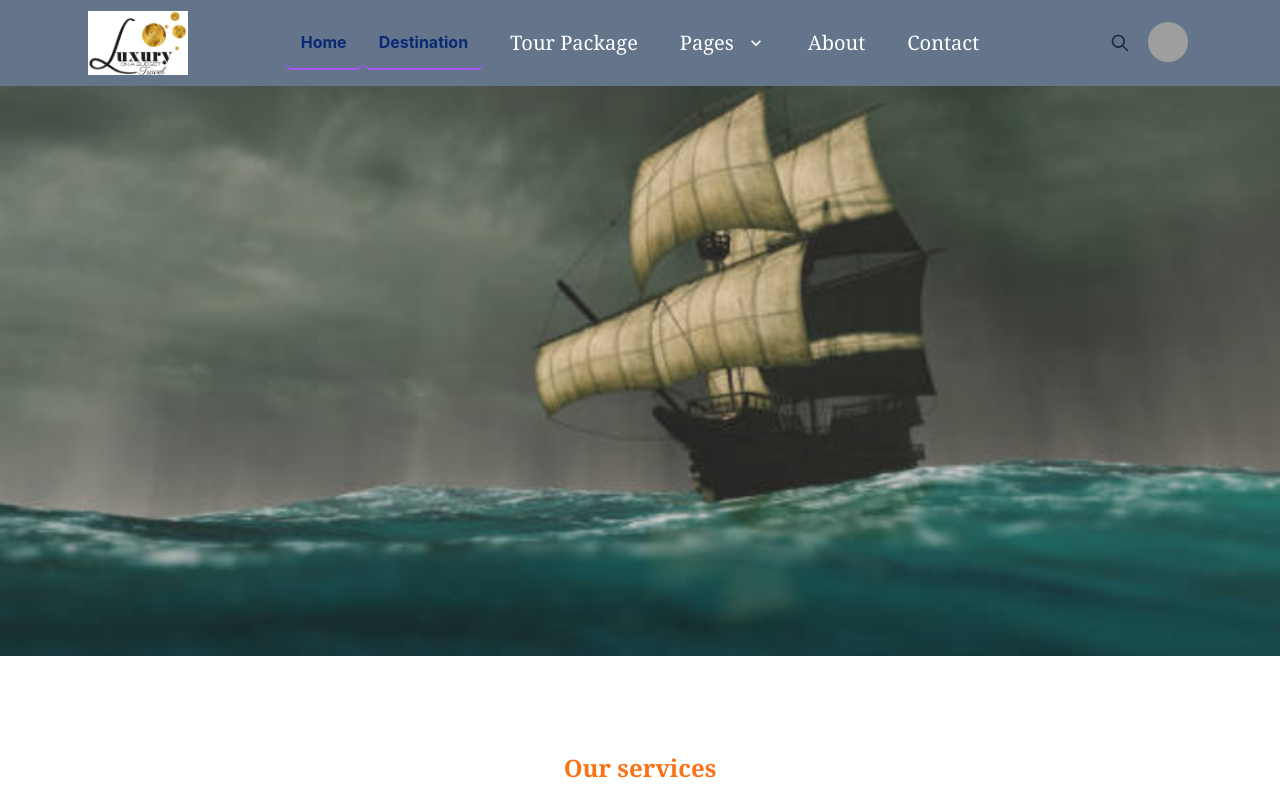
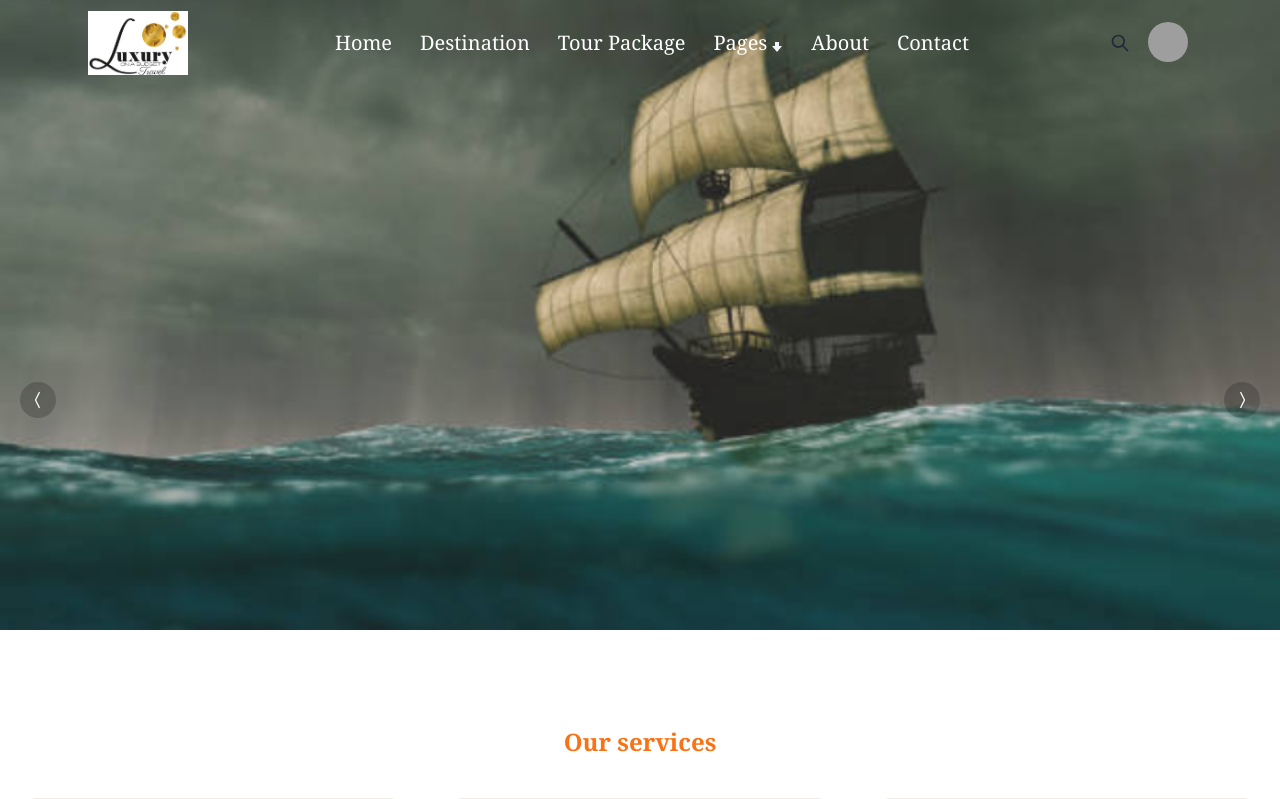
Before and after one commit to SShipon/tour__travel___2023, a React (Create React App) app: page / in a window 1280 px wide. Shown: the top 799 px of the page. Built offline with nearby package versions, Linux system fonts and the light colour scheme; grey boxes are pictures that could not be loaded.

Commit message:
Dynamic navbar

```diff
--- a/src/components/shared/navbar/Navbar.jsx
+++ b/src/components/shared/navbar/Navbar.jsx
@@ -2,18 +2,63 @@ import { useState , useEffect} from 'react';
 import { Link, NavLink } from 'react-router-dom';
 import logo1 from "../../../assets/icon/luxury4.png"
 import logo2 from "../../../assets/icon/luxaryWhite.jpg"
+import { GoArrowDown } from "react-icons/go";
 
 
+const menusItems = [
+  {
+    id: 1,
+    menu: 'Home',
+    link: "/home",
+    submenu: []
+  },
+  {
+    id: 2,
+    menu: 'Destination',
+    link: "/destination",
+    submenu: []
+  },
+  {
+    id: 3,
+    menu: 'Tour Package',
+    link: "/package",
+    submenu: []
+  },
+  {
+    id: 4,
+    menu:"Pages",
+    link: "",
+    icon:  <GoArrowDown />,
+    submenu: [
+      {id: 10, menu: "Gallery Page", link:"/gallery"},
+      {id: 11, menu: "Guide Page", link:"/guide"},
+      {id: 12, menu: "Destination Page", link:"/destination"},
+      {id: 13, menu: "FAQ Page", link:"/faq"},
+    ]
+  },
+  {
+    id: 5,
+    menu: 'About',
+    link: "/about",
+    submenu: []
+  },
+  {
+    id: 6,
+    menu: 'Contact',
+    link: "/contact",
+    submenu: []
+  },
+]
 
+const Navbar = ({title})=>{
 
-const Navbar = ({title}) => {
-     const [navLogo, setNavLogo] = useState([logo2]);
-     const [navBg, setNavBg] = useState(false);
-     const [navMenu, setNavMenu] = useState(false);
+    //  const [navLogo, setNavLogo] = useState([logo2]);
+    //  const [navBg, setNavBg] = useState(false);
+    //  const [navMenu, setNavMenu] = useState(false);
 
     // Decide What to render
     // let navMenus = navMenu ? "menu-itemScroll" : "menu-item"
-    let activeClass= "text-[#082a74] border-b-2 border-purple-500 font-bold"
+    // let activeClass= "text-[#082a74] border-b-2 border-purple-500 font-bold"
 
   // const [show, setShow] = useState(false);
   // const showDropdown = (e)=>{
@@ -57,37 +102,63 @@ const Navbar = ({title}) => {
     //       />;
     //    }
 
-    const menuItem= <>
-       <li><NavLink  className={({isActive})=> isActive ? activeClass : "" } to="/">Home</NavLink></li>
-       <li><NavLink  className={({isActive})=> isActive ? activeClass : "" } to="/">Destination</NavLink></li>
-       <li><NavLink  className={`menu-item bg-transparent`} to="/">Tour Package</NavLink></li>
-       <li className="group">
-          <span className={`menu-item `}>
+
+    /*
+
+      //  <li><NavLink className={`menu-item bg-transparent`} to="/">Home</NavLink></li>
+      //  <li><NavLink className={`menu-item bg-transparent`} to="/">Destination</NavLink></li>
+      //  <li><NavLink className={`menu-item bg-transparent`} to="/">Tour Package</NavLink></li>
+
+    // <li className="group">
+    //       <span className={`menu-item `}>
+    //         Pages
+    //         <svg className="dropdown-pages" xmlns="http://www.w3.org/2000/svg" width="20" height="20" viewBox="0 0 24 24"><path d="M7.41,8.58L12,13.17L16.59,8.58L18,10L12,16L6,10L7.41,8.58Z"/></svg>
+    //       </span>
+    //       <ul className="rounded-box bg-base-100 p-2">
+    //       <li><Link to="/">Gallery Page</Link></li>
+    //       <li><Link to="/">Guide Page</Link></li>
+    //       <li><Link to="/">Destination Page</Link></li>
+    //       <li><Link to="/">FAQ Page</Link></li>
+    //       </ul>
+    //    </li>
+
+      //  <li><NavLink className={`menu-item bg-transparent `} to="/">About</NavLink></li>
+      //  <li><NavLink className={`menu-item bg-transparent `} to="/contact">Contact</NavLink></li>
+     */
+
+    let menuItem = <>
+       {menusItems?.length > 0 && menusItems?.map((menus)=>(
+        <li key={menus.id}>
+          <NavLink className={`menu-item bg-transparent`} to={menus.link}>{menus.menu}</NavLink>
+
+          {menus?.submenu?.length > 0 && (
+            <>
+               {/* <span className='p-0 text-[20px] font-serif	 font-[500] text-white'>
                  Pages
-            <svg className="dropdown-pages" xmlns="http://www.w3.org/2000/svg" width="20" height="20" viewBox="0 0 24 24"><path d="M7.41,8.58L12,13.17L16.59,8.58L18,10L12,16L6,10L7.41,8.58Z"/></svg>
-          </span>
+               </span>  */}
+                <p className='dropdown-pages p-0'>{menus?.icon}</p>
+
               <ul className="rounded-box bg-base-100 p-2">
-          <li><Link to="/">Gallery Page</Link></li>
-          <li><Link to="/">Guide Page</Link></li>
-          <li><Link to="/">Destination Page</Link></li>
-          <li><Link to="/">FAQ Page</Link></li>
+                {menus?.submenu?.map((subMenus)=>(
+                  <li key={subMenus.id} ><Link to={subMenus.link}>{subMenus.menu}</Link></li>
+                ))}
               </ul>
+              </>
+            )}
          </li>
-       <li><NavLink className={`menu-item bg-transparent `} to="/">About</NavLink></li>
-       <li><NavLink className={`menu-item bg-transparent `} to="/contact">Contact</NavLink></li>
+        ))}
      </>;
-{/*  ${navBg ? "nav-bgScroll" : "nav-bg"} */}
+// let m = menuItem.replace(/<p>/g, "").replace(/<\/p>/g, "")
   return (
    <>
     <title>{title} - Luxury</title>
-     <div className={`navbar sticky bg-slate-500 `}>
-
+     <div className="navbar">
       <div className="navbar-start mx-20">
       <div className="dropdown">
        <label tabIndex={0} className="btn btn-ghost lg:hidden">
-        <svg xmlns="http://www.w3.org/2000/svg" className="h-5 w-5" fill="none" viewBox="0 0 24 24" stroke="currentColor"><path strokeLinecap="round" strokeLinejoin="round" strokeWidth="2" d="M4 6h16M4 12h8m-8 6h16" /></svg>
+        <svg xmlns="http://www.w3.org/2000/svg" className="h-5 w-5 " fill="none" viewBox="0 0 24 24" stroke="currentColor"><path strokeLinecap="round" strokeLinejoin="round" strokeWidth="2" d="M4 6h16M4 12h8m-8 6h16" /></svg>
        </label>
-       <ul tabIndex={0} className="menu-items">
+       <ul tabIndex={0} className="menu menu-compact dropdown-content mt-3 p-2 shadow bg-black-100 rounded-box w-52">
         {menuItem}
        </ul>
       </div>
@@ -96,12 +167,12 @@ const Navbar = ({title}) => {
         </Link>
        </div>
 
-      <div className="navbar-center">
+      <div className="navbar-center hidden lg:flex">
       <div className="dropdown">
        <label tabIndex={0} className="btn btn-ghost lg:hidden">
         <svg xmlns="http://www.w3.org/2000/svg" className="h-5 w-5" fill="none" viewBox="0 0 24 24" stroke="currentColor"><path strokeLinecap="round" strokeLinejoin="round" strokeWidth="2" d="M4 6h16M4 12h8m-8 6h16" /></svg>
        </label>
-       <ul className="menu menu-horizontal bg-white-100 rounded-box p-2">
+       <ul className="menu menu-horizontal bg-black-100 rounded-box p-2">
         {menuItem}
        </ul>
       </div>
@@ -131,7 +202,6 @@ const Navbar = ({title}) => {
          </ul>
         </div>
        </div>
-
     </div>
 
 
@@ -144,40 +214,40 @@ const Navbar = ({title}) => {
         <svg xmlns="http://www.w3.org/2000/svg" className="h-5 w-5" fill="none" viewBox="0 0 24 24" stroke="currentColor"><path strokeLinecap="round" strokeLinejoin="round" strokeWidth="2" d="M4 6h16M4 12h8m-8 6h16" /></svg>
       </label>
       <ul tabIndex={0} className="menu menu-compact dropdown-content mt-3 p-2 shadow bg-base-100 rounded-box w-52">
-        <li><a>Item 1</a></li>
+        <li><Link to="/">Item 1</Link></li>
         <li tabIndex={0}>
-          <a className="justify-between">
+          <Link to="/" className="justify-between">
             Parent
             <svg className="fill-current" xmlns="http://www.w3.org/2000/svg" width="24" height="24" viewBox="0 0 24 24"><path d="M8.59,16.58L13.17,12L8.59,7.41L10,6L16,12L10,18L8.59,16.58Z"/></svg>
-          </a>
+          </Link>
           <ul className="p-2">
-            <li><a>Submenu 1</a></li>
-            <li><a>Submenu 2</a></li>
+            <li><Link to="/">Submenu 1</Link></li>
+            <li><Link to="/">Submenu 2</Link></li>
           </ul>
         </li>
-        <li><a>Item 3</a></li>
+        <li><Link to="/">Item 3</Link></li>
       </ul>
     </div>
-    <a className="btn btn-ghost normal-case text-xl">daisyUI</a>
+    <Link to="/" className="btn btn-ghost normal-case text-xl">daisyUI</Link>
   </div>
   <div className="navbar-center hidden lg:flex">
     <ul className="menu menu-horizontal px-1">
-      <li><a>Item 1</a></li>
+      <li><Link to="/">Item 1</Link></li>
       <li tabIndex={0}>
-        <a>
+        <Link to="/">
           Parent
           <svg className="fill-current" xmlns="http://www.w3.org/2000/svg" width="20" height="20" viewBox="0 0 24 24"><path d="M7.41,8.58L12,13.17L16.59,8.58L18,10L12,16L6,10L7.41,8.58Z"/></svg>
-        </a>
+        </Link>
         <ul className="p-2">
-          <li><a>Submenu 1</a></li>
-          <li><a>Submenu 2</a></li>
+          <li><Link to="/">Submenu 1</Link></li>
+          <li><Link to="/">Submenu 2</Link ></li>
         </ul>
       </li>
-      <li><a>Item 3</a></li>
+      <li><Link to="/">Item 3</Link></li>
     </ul>
   </div>
   <div className="navbar-end">
-    <a className="btn">Get started</a>
+    <Link to="/" className="btn">Get started</Link >
   </div>
   </div> */}
   </>
--- a/src/index.css
+++ b/src/index.css
@@ -10,7 +10,7 @@
     @apply dropdown-content mt-3 p-2  w-52
   }
   .dropdown-pages{
-    @apply fill-current group-hover:rotate-180 transition-transform duration-700
+    @apply text-slate-100 mt-2 fill-current group-hover:rotate-180 transition-transform duration-700
   }
   .services-card{
   @apply w-96 mt-10 bg-[#f0ece7] hover:bg-slate-900 shadow-xl hover:-translate-y-4 duration-700
@@ -73,6 +73,7 @@
   font-weight: 500;
   font-size: 20px;
   margin-left: 10px;
+  padding-right: 2px;
   font-family: Cambria, Cochin, Georgia, Times, 'Times New Roman', serif;
 
 }
--- a/src/pages/home/banner/Banner.jsx
+++ b/src/pages/home/banner/Banner.jsx
@@ -44,8 +44,8 @@ const Banner = () => {
   // };
 
   return (
-      <section>
-        <div className='max-w-[1400px] h-[570px] w-full m-auto group'>
+      <section className=" -mt-24">
+        <div className='max-w-full h-[640px] w-full m-auto group'>
         <div
           style={{backgroundImage: `url(${bannerImg[currentIndex]})` }}
           className='w-full h-full bg-center bg-cover duration-1000'
```
Lines whose indentation alone changed are shown as unchanged.
